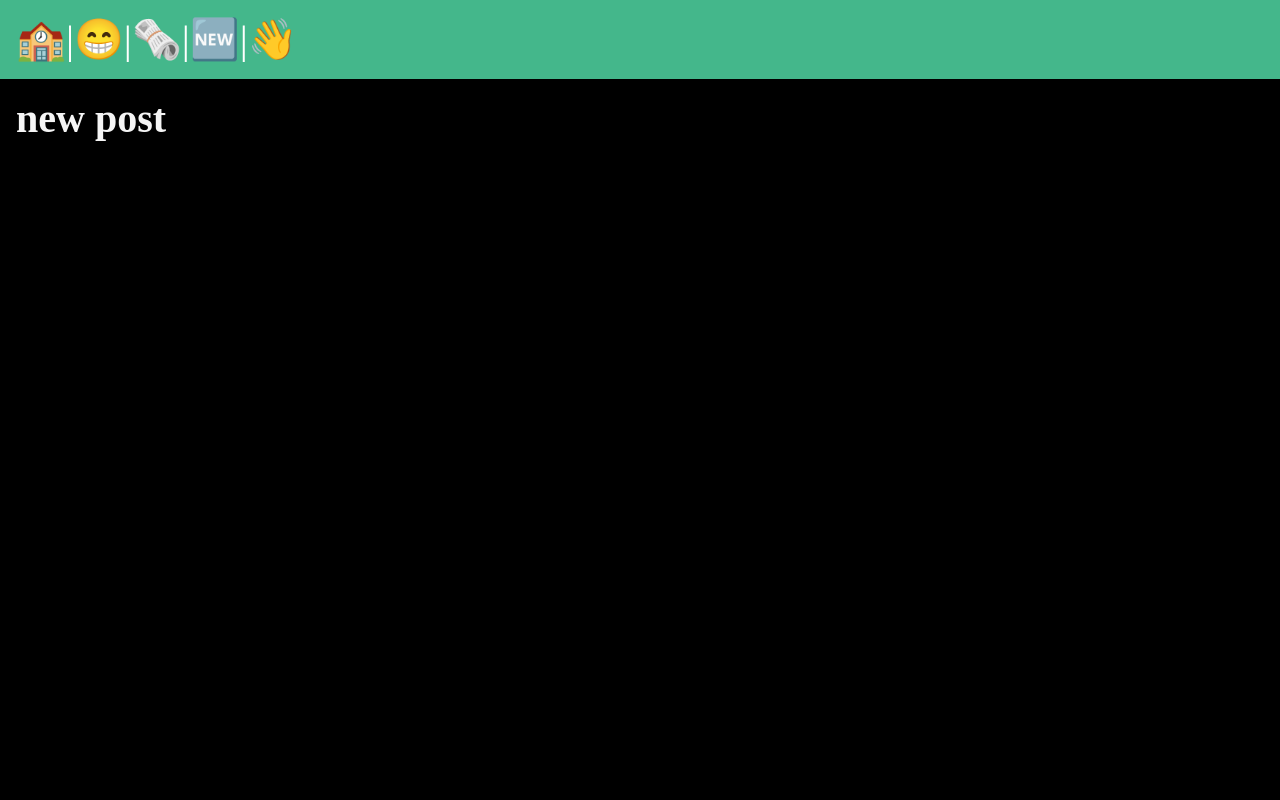
After one commit to ObiomaIkpe/django-app, a Django app: page /posts/new-post/ in a window 1280 px wide. The commit adds this page. Run offline with Django 5.2, Linux system fonts and the light colour scheme; the visitor is signed in with stand-in values (Sample User, id 1).

Commit message:
more user auth. making navbar dynamic based on user auth status

```diff
--- /dev/null
+++ b/accountclassifierandidentifier/posts/templates/posts/post_new.html
@@ -0,0 +1,11 @@
+{% extends 'layout.html'%}
+
+{%block title%}
+New Post
+{%endblock%}
+
+{%block content%}
+<section>
+<h1>new post </h1>
+</section>
+{%endblock%}
--- a/accountclassifierandidentifier/posts/urls.py
+++ b/accountclassifierandidentifier/posts/urls.py
@@ -5,5 +5,6 @@ app_name = 'posts'
 
 urlpatterns = [
     path('', views.posts_list, name="list"),
+    path('new-post/', views.post_new, name="new-post"),
     path('<slug:slug>', views.post_page, name="page")
 ]
--- a/accountclassifierandidentifier/posts/views.py
+++ b/accountclassifierandidentifier/posts/views.py
@@ -1,5 +1,6 @@
 from django.shortcuts import render
 from . models import Post
+from django.contrib.auth.decorators import login_required
 # from django.http import HttpResponse
 
 # Create your views here.
@@ -11,3 +12,7 @@ def post_page(request, slug):
     # return HttpResponse(slug)
     post = Post.objects.get(slug=slug)
     return render(request, 'posts/post_page.html', {'post':post})
+
+@login_required(login_url="/users/login")
+def post_new(request):
+    return render(request, 'posts/post_new.html')
--- a/accountclassifierandidentifier/static/css/style.css
+++ b/accountclassifierandidentifier/static/css/style.css
@@ -8,9 +8,7 @@ body {
     min-height: 100vh;
     background-color: black;
     color: whitesmoke;
-    font-size: 2rem;
-    display: flex;
-    flex-flow: column;
+    font-size: 3rem;
 }
 
 nav {
@@ -18,17 +16,28 @@ nav {
     background-color: #44B78B;
     color: white;
     font-size: 2.5rem;
+    display: flex;
+    flex-direction: row;
+    justify-items: flex-start;
 }
 
 main {
-    flex-grow: 1;
-    display: grid;
-    place-content: center;
+    padding: 1rem;
+}
+
+section {
+    display: flex;
+    flex-flow: column;
+    gap: 1rem;
 }
 
 h1,
+h2 {
+    font-size: 2.5rem;
+}
+
 p {
-    text-align: center;
+    font-size: 1rem;
 }
 
 a {
@@ -40,8 +49,67 @@ a:hover {
     opacity: .85;
 }
 
-.banner{
+.banner {
     display: block;
     width: 100%;
     max-width: 800px;
 }
+
+.form-with-validation {
+    max-width: 600px;
+    font-size: 1rem;
+    padding: 1rem;
+    display: flex;
+    flex-flow: column;
+    gap: 1rem;
+}
+
+.form-with-validation div {
+    display: flex;
+    flex-flow: column;
+    gap: 0.5rem;
+}
+
+.form-with-validation input {
+    padding: 0.25rem;
+    max-width: 300px;
+}
+
+.form-submit {
+    padding: 0.5rem;
+    border-radius: 10px;
+    width: 125px;
+}
+
+.helptext {
+    font-size: 1rem;
+    margin-left: 1rem;
+}
+
+.helptext ul {
+    list-style-type: none;
+}
+
+.errorlist {
+    color: #F00;
+    margin-left: 2rem;
+}
+
+.errorlist li::marker {
+    content: '🚨 ';
+}
+
+
+.logout {
+    display: inline-block;
+}
+
+.logout-button {
+    font-size: 2.5rem;
+    background-color: rgb(0, 0, 0, 0);
+    border: none;
+}
+
+.logout-button:hover {
+    opacity: .85;
+}
--- a/accountclassifierandidentifier/templates/layout.html
+++ b/accountclassifierandidentifier/templates/layout.html
@@ -4,32 +4,47 @@
 <head>
     <meta charset="UTF-8">
     <meta name="viewport" content="width=device-width, initial-scale=1.0">
+    <title>
+        {% block title%}
+        Django App
+        {%endblock %}
+    </title>
     <link rel="stylesheet" href="{% static 'css/style.css' %}">
     <script src="{% static 'js/index.js' %}" defer></script>
-    <title>
-        {% block title%}
-            Django App
-        {%endblock %}
-    </title>
 </head>
 <body>
     <nav>
         <a href='/'>
-            <span role="img" aria-label="Home" title="Home">🏫</a> </span> |
+            <span role="img" aria-label="Home" title="Home">🏫</span> </a> |
 
         <a href='/about'>
-            <span role="img" aria-label="Smiley-emoji" title="Smiley-emoji">😁</a> </span> |
+            <span role="img" aria-label="about" title="about">😁 </span> </a> |
 
-        <a href={% url 'posts:list'%}>
-            <span role= "img" aria-label="rolled-newspaper" title="rolled-newspaper">🗞️</a> </span> |
+        <a href="{% url 'posts:list'%}">
+            <span role= "img" aria-label="posts" title="posts">🗞️</span> </a> |
 
-        <a href="{% url 'users:register' %}">
-            <span role= "img" aria-label="user registration" title="user registration">🥏</a> </span>  |
 
-            <a href="{% url 'users:login' %}">
-                <span role= "img" aria-label="user login" title="user login">🔐</a> </span>
-    </nav>
 
+                {% if user.is_authenticated%}
+
+                <a href="{% url 'posts:new-post' %}">
+                    <span role= "img" aria-label="new post" title="new post">🆕</span> </a> |
+
+                <form class="logout" action="{% url 'users:logout' %}" method="post">
+                    {% csrf_token %}
+                    <button class="logout-button" aria-label="User Logout" title="User Logout">👋</button>
+                </form>
+            {% else%}
+
+            <a href="{% url 'users:register' %}">
+                <span role= "img" aria-label="user registration" title="user registration">🥏</span>  </a> |
+
+                <a href="{% url 'users:login' %}">
+                    <span role= "img" aria-label="user login" title="user login">🔐</span> </a>
+
+
+            {%endif%}
+            </nav>
     <main>
         {%block content%}
 
--- a/accountclassifierandidentifier/users/templates/users/login.html
+++ b/accountclassifierandidentifier/users/templates/users/login.html
@@ -12,6 +12,9 @@ Login User
 
     {% csrf_token %}
         {{form}}
+    {%if request.GET.next %}
+    <input type="hidden" name="next" value="{{request.GET.next}}" />
+    {% endif%}
     <button class="form-submit">submit</button>
 
     </form>
--- a/accountclassifierandidentifier/users/urls.py
+++ b/accountclassifierandidentifier/users/urls.py
@@ -6,5 +6,6 @@ app_name = 'users'
 
 urlpatterns = [
     path('register/', views.register_view, name="register"),
-    path('login/', views.login_view, name="login")
+    path('login/', views.login_view, name="login"),
+    path('logout/', views.logout_view, name="logout")
 ]
```
Also changed, not shown: accountclassifierandidentifier/users/views.py (+11 -2 lines).
